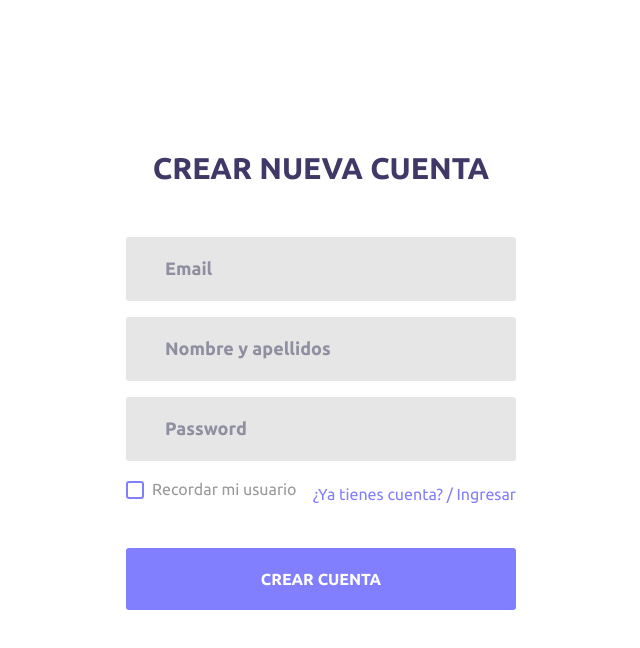
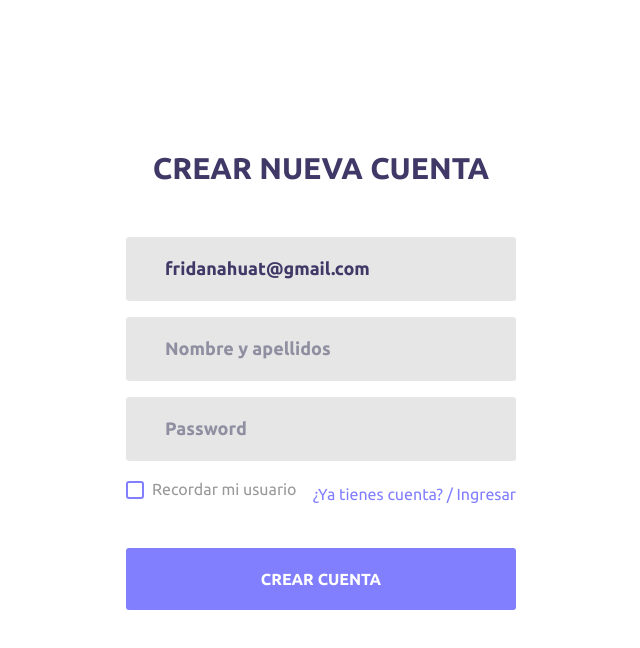
Before and after one commit to Fridanahuat/loggin-, an Angular app in the folder loginApp/: page /registro in a window 1280 px wide. Shown: the top 648 px of the page, without its empty margins (319-959 px from the left). Built offline with nearby package versions, Linux system fonts and the light colour scheme.

Commit message:
conectar el formulario con una instancia
video 6

```diff
--- a/loginApp/src/app/app.module.ts
+++ b/loginApp/src/app/app.module.ts
@@ -1,5 +1,6 @@
 import { BrowserModule } from '@angular/platform-browser';
 import { NgModule } from '@angular/core';
+import{FormsModule} from '@angular/forms';
 
 import { AppRoutingModule } from './app-routing.module';
 import { AppComponent } from './app.component';
@@ -18,6 +19,7 @@ import { LoginComponent } from './pages/login/login.component';
   imports: [
     BrowserModule,
     AppRoutingModule,
+    FormsModule
   ],
   providers: [],
   bootstrap: [AppComponent]
--- a/loginApp/src/app/pages/registro/registro.component.html
+++ b/loginApp/src/app/pages/registro/registro.component.html
@@ -1,7 +1,9 @@
 <div class="limiter">
         <div class="container-login100">
             <div class="wrap-login100 p-t-50 p-b-90">
-                <form class="login100-form validate-form flex-sb flex-w">
+
+                <form (ngSubmit)="onSubmit()"
+                    class="login100-form validate-form flex-sb flex-w">
 
                     <span class="login100-form-title p-b-51">
                         Crear nueva cuenta
@@ -12,6 +14,7 @@
                         <input class="input100"
                                type="text"
                                name="email"
+                               [(ngModel)]="usuario.email"
                                placeholder="Email">
 
                         <span class="focus-input100"></span>
@@ -22,6 +25,7 @@
                         <input class="input100"
                                type="text"
                                name="nombre"
+                               [(ngModel)]="usuario.nombre"
                                placeholder="Nombre y apellidos">
 
                         <span class="focus-input100"></span>
@@ -32,6 +36,7 @@
                         <input class="input100"
                                type="password"
                                name="pass"
+                               [(ngModel)]="usuario.password"
                                placeholder="Password">
                         <span class="focus-input100"></span>
                     </div>
--- a/loginApp/src/app/pages/registro/registro.component.ts
+++ b/loginApp/src/app/pages/registro/registro.component.ts
@@ -13,8 +13,12 @@ usuario:UsuarioModel= new UsuarioModel();
 
   ngOnInit() {
     this.usuario= new UsuarioModel();
-    this.usuario.email='fridan@gmail.com';
+    this.usuario.email='fridanahuat@gmail.com';
   }
 
+  onSubmit(){
+    console.log('Formulario enviado');
+    console.log(this.usuario);
+  }
 
 }
```
